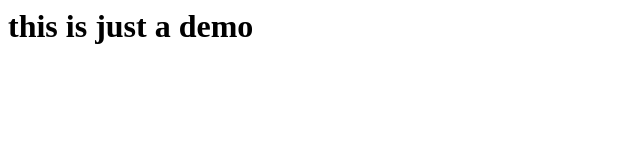
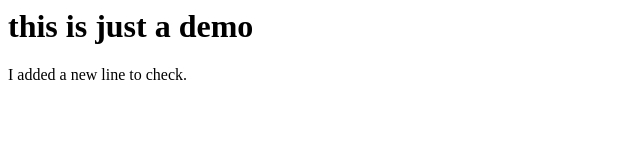
Before and after one commit to Shankarjai/learning, a plain HTML site: page index.html in a window 1280 px wide. Shown: the whole page, without its empty margins (0-640 px from the left). Drawn offline with Linux system fonts and the light colour scheme.

Commit message:
2nd commit

```diff
--- a/index.html
+++ b/index.html
@@ -7,6 +7,7 @@
 <body>
 
     <h1>this is just a demo</h1>
+    <p>I added a new line to check.</p>
 
 </body>
 
```
